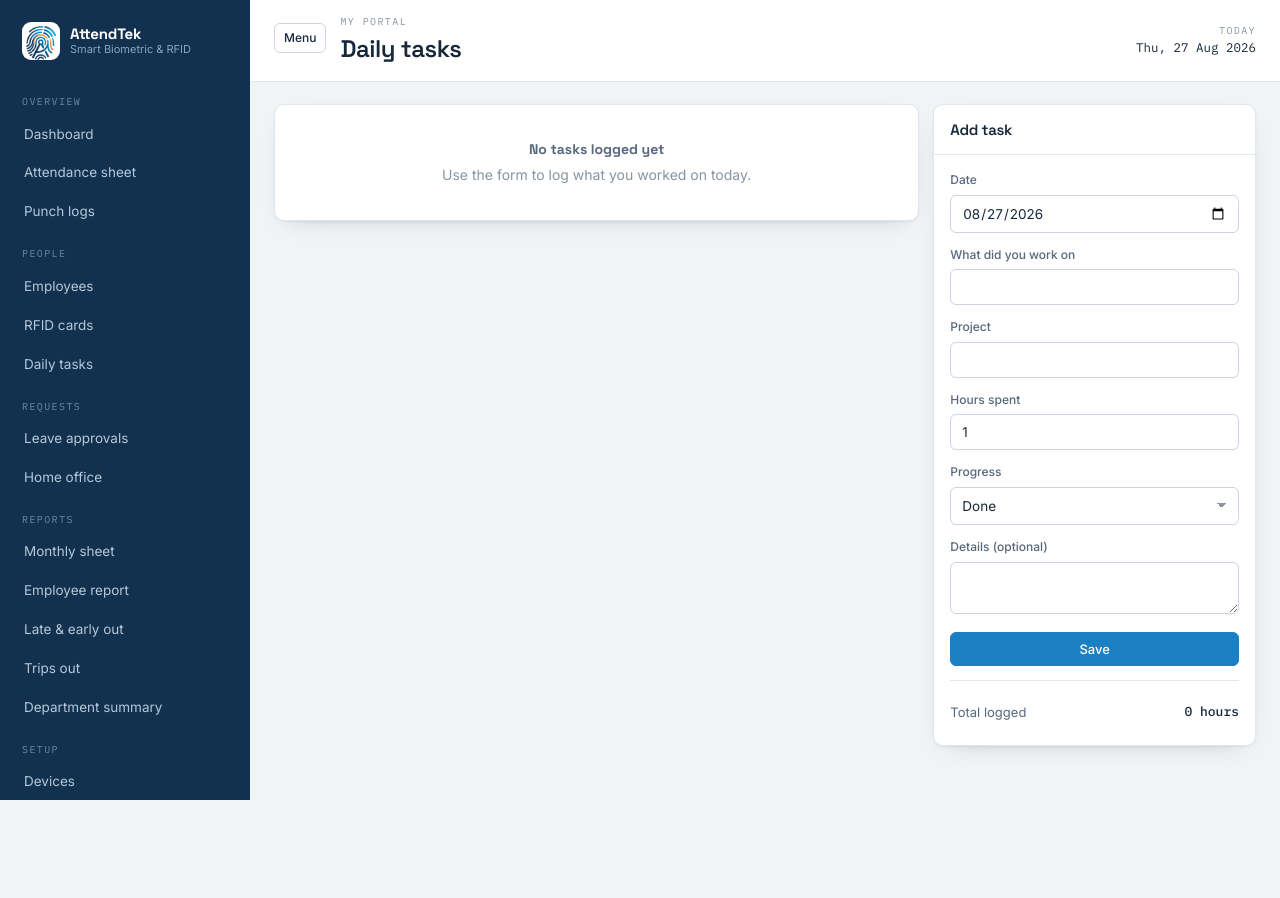
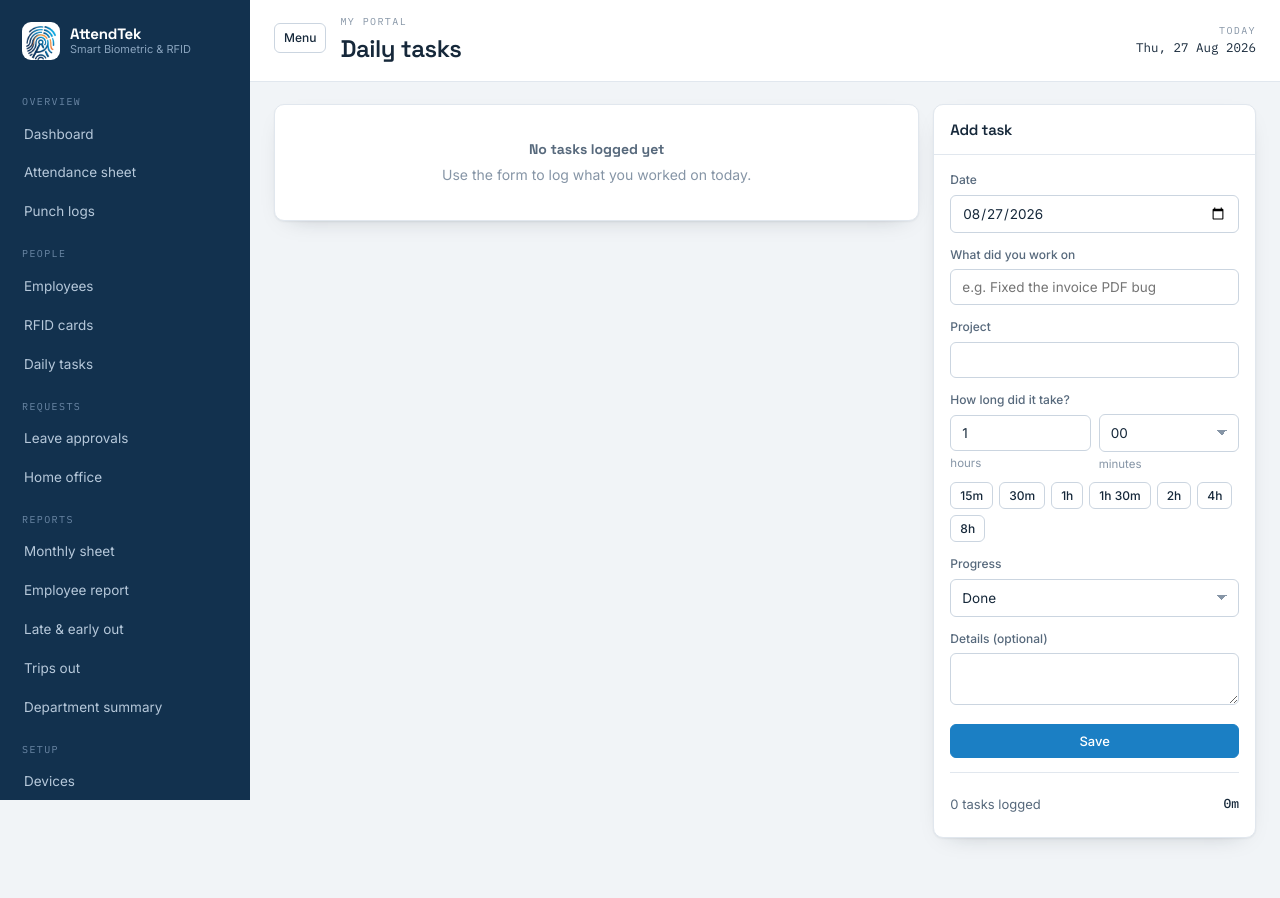
Before and after one commit to austroboy/AttendTek, a Django app: page /tasks/me/ in a window 1280 px wide. Before the commit the page ends 800 px from the top, so only its background shows below. Run offline with Django 5.2, Linux system fonts and the light colour scheme; the visitor is signed in with stand-in values (Sample User, id 1); data that the repository does not hold is empty.

Commit message:
Log task time in hours and minutes

```diff
--- a/apps/accounts/management/commands/seed_demo.py
+++ b/apps/accounts/management/commands/seed_demo.py
@@ -119,7 +119,7 @@ class Command(BaseCommand):
                     if random.random() < 0.7:
                         DailyTask.objects.get_or_create(
                             employee=emp, date=day, title=random.choice(TASKS),
-                            defaults=dict(hours_spent=random.choice([2, 3, 4, 6, 8]),
+                            defaults=dict(minutes_spent=random.choice([45, 90, 120, 195, 240, 480]),
                                           project=random.choice(["Internal", "Client-A", "Client-B"])),
                         )
             day += timedelta(days=1)
--- a/apps/tasks/admin.py
+++ b/apps/tasks/admin.py
@@ -5,6 +5,6 @@ from .models import DailyTask
 
 @admin.register(DailyTask)
 class DailyTaskAdmin(admin.ModelAdmin):
-    list_display = ("date", "employee", "title", "hours_spent", "progress")
+    list_display = ("date", "employee", "title", "duration_display", "progress")
     list_filter = ("progress", "date")
     search_fields = ("title", "employee__employee_id")
--- a/apps/tasks/forms.py
+++ b/apps/tasks/forms.py
@@ -4,11 +4,53 @@ from apps.accounts.forms import StyledFormMixin
 
 from .models import DailyTask
 
+# Five-minute steps: enough precision for a work log, and one tap on a phone
+# instead of typing a number.
+MINUTE_CHOICES = [(m, f"{m:02d}") for m in range(0, 60, 5)]
+
 
 class DailyTaskForm(StyledFormMixin, forms.ModelForm):
+    """Log a task with its length given as hours and minutes.
+
+    The old form asked for a decimal number of hours, so an hour and five
+    minutes meant working out 1.08 in your head. Two plain boxes remove that.
+    """
+
+    hours = forms.IntegerField(
+        min_value=0, max_value=16, required=False, initial=1, label="Hours",
+        widget=forms.NumberInput(attrs={"min": 0, "max": 16, "step": 1, "inputmode": "numeric"}),
+    )
+    minutes = forms.TypedChoiceField(
+        choices=MINUTE_CHOICES, coerce=int, required=False, initial=0, label="Minutes",
+    )
+
     class Meta:
         model = DailyTask
-        fields = ["date", "title", "project", "hours_spent", "progress", "details"]
+        fields = ["date", "title", "project", "progress", "details"]
         widgets = {"date": forms.DateInput(attrs={"type": "date"}),
                    "details": forms.Textarea(attrs={"rows": 2})}
-        labels = {"title": "What did you work on", "hours_spent": "Hours spent", "details": "Details (optional)"}
+        labels = {"title": "What did you work on", "details": "Details (optional)"}
+
+    def __init__(self, *args, **kwargs):
+        super().__init__(*args, **kwargs)
+        if self.instance and self.instance.pk:
+            self.fields["hours"].initial = self.instance.hours
+            self.fields["minutes"].initial = self.instance.minutes - self.instance.minutes % 5
+        self.fields["title"].widget.attrs["placeholder"] = "e.g. Fixed the invoice PDF bug"
+
+    def clean(self):
+        data = super().clean()
+        total = (data.get("hours") or 0) * 60 + (data.get("minutes") or 0)
+        if total <= 0:
+            raise forms.ValidationError("How long did it take? Set at least five minutes.")
+        if total > 16 * 60:
+            raise forms.ValidationError("That is more than 16 hours - please split it up.")
+        data["minutes_spent"] = total
+        return data
+
+    def save(self, commit=True):
+        task = super().save(commit=False)
+        task.minutes_spent = self.cleaned_data["minutes_spent"]
+        if commit:
+            task.save()
+        return task
--- a/apps/tasks/models.py
+++ b/apps/tasks/models.py
@@ -20,7 +20,9 @@ class DailyTask(models.Model):
     title = models.CharField(max_length=160)
     details = models.TextField(blank=True)
     project = models.CharField(max_length=80, blank=True)
-    hours_spent = models.DecimalField(max_digits=4, decimal_places=2, default=1)
+    minutes_spent = models.PositiveIntegerField(
+        default=60, help_text="How long the task took, stored in minutes"
+    )
     progress = models.CharField(max_length=12, choices=Progress.choices, default=Progress.DONE)
     created_at = models.DateTimeField(auto_now_add=True)
 
@@ -33,3 +35,28 @@ class DailyTask(models.Model):
     @property
     def badge_class(self):
         return {"DONE": "ok", "IN_PROGRESS": "info", "BLOCKED": "bad"}[self.progress]
+
+    @property
+    def hours(self):
+        return self.minutes_spent // 60
+
+    @property
+    def minutes(self):
+        return self.minutes_spent % 60
+
+    @property
+    def duration_display(self):
+        """1h 05m, or just 45m for anything under an hour."""
+        if self.minutes_spent < 60:
+            return f"{self.minutes_spent}m"
+        if self.minutes:
+            return f"{self.hours}h {self.minutes:02d}m"
+        return f"{self.hours}h"
+
+    @staticmethod
+    def format_minutes(total):
+        total = int(total or 0)
+        if total < 60:
+            return f"{total}m"
+        h, m = divmod(total, 60)
+        return f"{h}h {m:02d}m" if m else f"{h}h"
--- a/apps/tasks/views.py
+++ b/apps/tasks/views.py
@@ -27,10 +27,21 @@ def my_tasks(request):
     grouped = {}
     for t in tasks:
         grouped.setdefault(t.date, []).append(t)
+
+    # Each day gets its own total, so the employee can see whether what they
+    # logged lines up with the hours they were actually at work.
+    days = []
+    for day, items in sorted(grouped.items(), reverse=True):
+        minutes = sum(t.minutes_spent for t in items)
+        days.append({"date": day, "tasks": items, "minutes": minutes,
+                     "total": DailyTask.format_minutes(minutes)})
+
+    total = sum(t.minutes_spent for t in tasks)
     return render(request, "tasks/my_tasks.html", {
         "form": form,
-        "grouped": sorted(grouped.items(), reverse=True),
-        "total_hours": sum(float(t.hours_spent) for t in tasks),
+        "days": days,
+        "total_logged": DailyTask.format_minutes(total),
+        "task_count": len(tasks),
     })
 
 
@@ -56,13 +67,20 @@ def task_board(request):
     by_employee = {}
     for t in tasks:
         by_employee.setdefault(t.employee, []).append(t)
+    rows = sorted(
+        ({"employee": emp, "tasks": items,
+          "total": DailyTask.format_minutes(sum(t.minutes_spent for t in items))}
+         for emp, items in by_employee.items()),
+        key=lambda r: r["employee"].employee_id,
+    )
 
     submitted = set(t.employee_id for t in tasks)
     missing = [e for e in User.objects.active_staff() if e.id not in submitted]
 
     return render(request, "tasks/task_board.html", {
         "day": day,
-        "by_employee": sorted(by_employee.items(), key=lambda kv: kv[0].employee_id),
+        "rows": rows,
+        "day_total": DailyTask.format_minutes(sum(t.minutes_spent for t in tasks)),
         "missing": missing,
         "employees": User.objects.active_staff(),
         "emp_id": emp_id,
--- /dev/null
+++ b/static/js/task-duration.js
@@ -0,0 +1,25 @@
+/* Fill the hours and minutes boxes from a single tap.
+ *
+ * Most log entries land on the same handful of lengths, so offering those
+ * directly saves the employee two fiddly inputs on a phone. Typing exact
+ * numbers still works for everything else.
+ */
+(function () {
+  "use strict";
+  var chips = document.querySelectorAll("[data-duration]");
+  if (!chips.length) return;
+
+  var hoursField = document.getElementById("id_hours");
+  var minutesField = document.getElementById("id_minutes");
+  if (!hoursField || !minutesField) return;
+
+  chips.forEach(function (chip) {
+    chip.addEventListener("click", function () {
+      var total = parseInt(chip.dataset.duration, 10);
+      hoursField.value = Math.floor(total / 60);
+      minutesField.value = total % 60;
+      chips.forEach(function (c) { c.classList.remove("dark"); });
+      chip.classList.add("dark");
+    });
+  });
+})();
--- a/templates/accounts/employee_detail.html
+++ b/templates/accounts/employee_detail.html
@@ -24,7 +24,7 @@
     {% endfor %}</tbody></table></div></div>
 
   <div class="card"><div class="hd"><h2>Recent tasks</h2></div><div class="bd">
-    {% for t in recent_tasks %}<div class="kv"><span>{{ t.date|date:"d M" }} · {{ t.title }}</span><b>{{ t.hours_spent }}h</b></div>
+    {% for t in recent_tasks %}<div class="kv"><span>{{ t.date|date:"d M" }} · {{ t.title }}</span><b>{{ t.duration_display }}</b></div>
     {% empty %}<div class="tiny muted">No tasks yet.</div>{% endfor %}</div></div>
 </div>
 
--- a/templates/reports/employee_report.html
+++ b/templates/reports/employee_report.html
@@ -38,6 +38,6 @@
   </tr>{% endfor %}</tbody></table></div></div></div>
 
 <div class="card" style="margin-top:14px"><div class="hd"><h2>Tasks logged this month</h2></div><div class="bd">
-  {% for t in tasks %}<div class="kv"><span>{{ t.date|date:"d M" }} · {{ t.title }}</span><b>{{ t.hours_spent }}h</b></div>
+  {% for t in tasks %}<div class="kv"><span>{{ t.date|date:"d M" }} · {{ t.title }}</span><b>{{ t.duration_display }}</b></div>
   {% empty %}<div class="tiny muted">No tasks yet.</div>{% endfor %}</div></div>
 {% endblock %}
--- a/templates/tasks/my_tasks.html
+++ b/templates/tasks/my_tasks.html
@@ -1,27 +1,59 @@
-{% extends "base.html" %}{% block title %}My tasks{% endblock %}
+{% extends "base.html" %}{% load static %}
+{% block title %}My tasks{% endblock %}
 {% block eyebrow %}My portal{% endblock %}{% block heading %}Daily tasks{% endblock %}
+
 {% block content %}
 <div class="grid g-side"><div class="stack">
-  {% for day, items in grouped %}
-  <div class="card"><div class="hd"><h2>{{ day|date:"l, d M Y" }}</h2>
-    <span class="right tiny muted">{{ items|length }} tasks</span></div>
+  {% for day in days %}
+  <div class="card"><div class="hd"><h2>{{ day.date|date:"l, d M Y" }}</h2>
+    <span class="right tiny muted">{{ day.tasks|length }} task{{ day.tasks|length|pluralize }} · {{ day.total }}</span></div>
     <div class="bd flush"><table><tbody>
-      {% for t in items %}<tr>
+      {% for t in day.tasks %}<tr>
         <td><b>{{ t.title }}</b>{% if t.details %}<div class="tiny muted">{{ t.details }}</div>{% endif %}</td>
         <td class="small">{{ t.project|default:"—" }}</td>
-        <td class="mono small">{{ t.hours_spent }}h</td>
+        <td class="mono small">{{ t.duration_display }}</td>
         <td><span class="badge {{ t.badge_class }}">{{ t.get_progress_display }}</span></td>
         <td><a class="tiny" href="{% url 'tasks:task_delete' t.pk %}">delete</a></td>
       </tr>{% endfor %}
     </tbody></table></div></div>
   {% empty %}
-  <div class="card"><div class="empty"><b>No tasks logged yet</b>Use the form to log what you worked on today.</div></div>
+  <div class="card"><div class="empty"><b>No tasks logged yet</b>
+    Use the form to log what you worked on today.</div></div>
   {% endfor %}
 </div>
+
 <div class="card" style="align-self:start"><div class="hd"><h3>Add task</h3></div><div class="bd">
-  <form method="post">{% csrf_token %}{% include "partials/_form.html" %}
-    <button class="btn primary block">Save</button></form>
+  <form method="post">{% csrf_token %}
+    <div class="fgroup"><label for="{{ form.date.id_for_label }}">Date</label>{{ form.date }}</div>
+    <div class="fgroup"><label for="{{ form.title.id_for_label }}">{{ form.title.label }}</label>{{ form.title }}
+      {% for e in form.title.errors %}<div class="err">{{ e }}</div>{% endfor %}</div>
+    <div class="fgroup"><label for="{{ form.project.id_for_label }}">Project</label>{{ form.project }}</div>
+
+    <div class="fgroup">
+      <label>How long did it take?</label>
+      <div class="row" style="gap:8px;margin-bottom:8px">
+        <div style="flex:1">{{ form.hours }}<div class="help">hours</div></div>
+        <div style="flex:1">{{ form.minutes }}<div class="help">minutes</div></div>
+      </div>
+      <div class="row" style="gap:6px">
+        <button type="button" class="btn sm" data-duration="15">15m</button>
+        <button type="button" class="btn sm" data-duration="30">30m</button>
+        <button type="button" class="btn sm" data-duration="60">1h</button>
+        <button type="button" class="btn sm" data-duration="90">1h 30m</button>
+        <button type="button" class="btn sm" data-duration="120">2h</button>
+        <button type="button" class="btn sm" data-duration="240">4h</button>
+        <button type="button" class="btn sm" data-duration="480">8h</button>
+      </div>
+    </div>
+
+    <div class="fgroup"><label for="{{ form.progress.id_for_label }}">Progress</label>{{ form.progress }}</div>
+    <div class="fgroup"><label for="{{ form.details.id_for_label }}">{{ form.details.label }}</label>{{ form.details }}</div>
+    {% for e in form.non_field_errors %}<div class="msg error">{{ e }}</div>{% endfor %}
+    <button class="btn primary block">Save</button>
+  </form>
   <div class="sep"></div>
-  <div class="kv"><span>Total logged</span><b>{{ total_hours }} hours</b></div>
+  <div class="kv"><span>{{ task_count }} task{{ task_count|pluralize }} logged</span><b>{{ total_logged }}</b></div>
 </div></div></div>
+
+<script src="{% static 'js/task-duration.js' %}"></script>
 {% endblock %}
```
Also changed, not shown: apps/tasks/tests.py (added, +74 -0 lines), templates/dashboard/employee_portal.html (+26 -3 lines), templates/tasks/task_board.html (+7 -5 lines), apps/tasks/migrations/0002_dailytask_minutes_spent.py (added), apps/tasks/migrations/0003_convert_hours_to_minutes.py (added), apps/tasks/migrations/0004_remove_dailytask_hours_spent.py (added).
